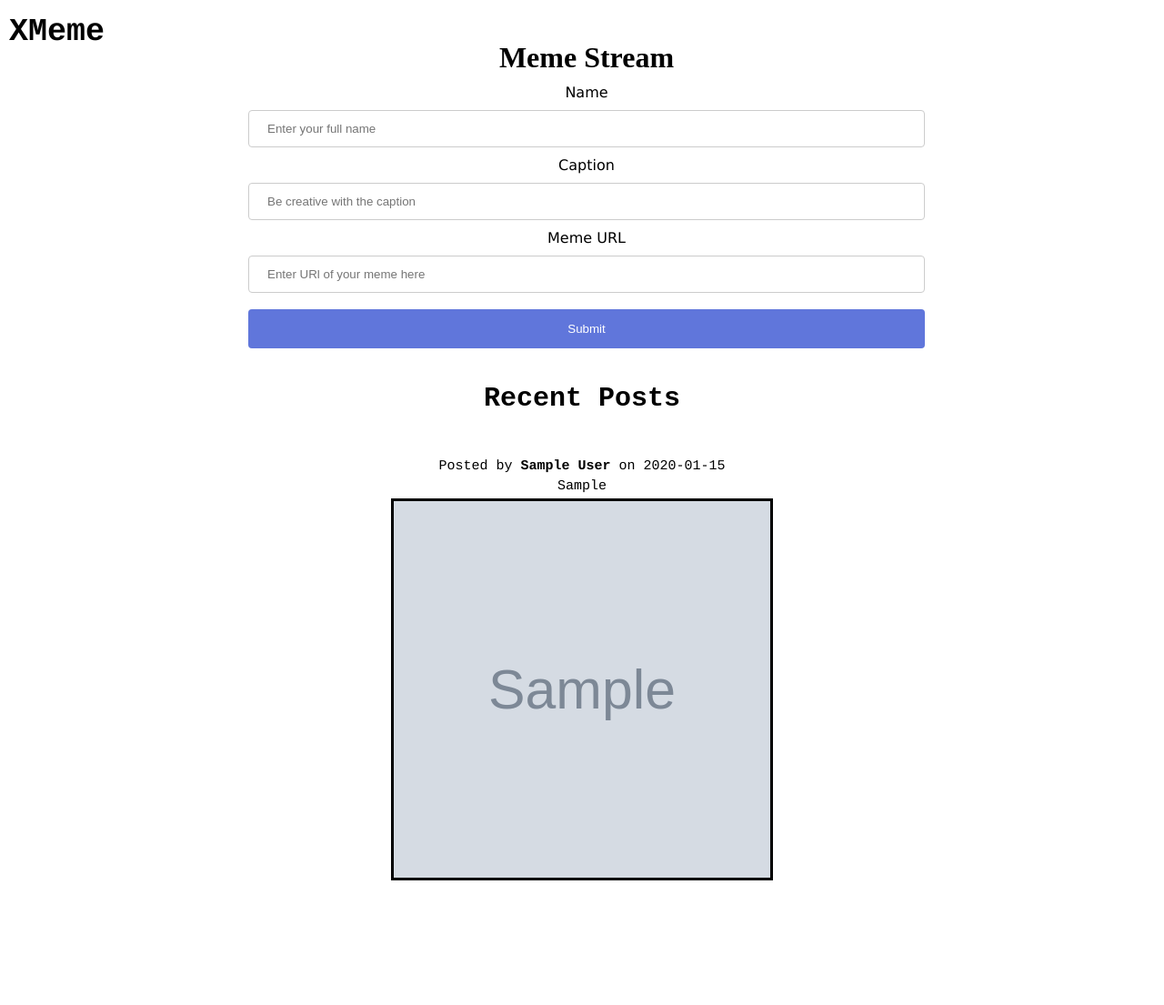
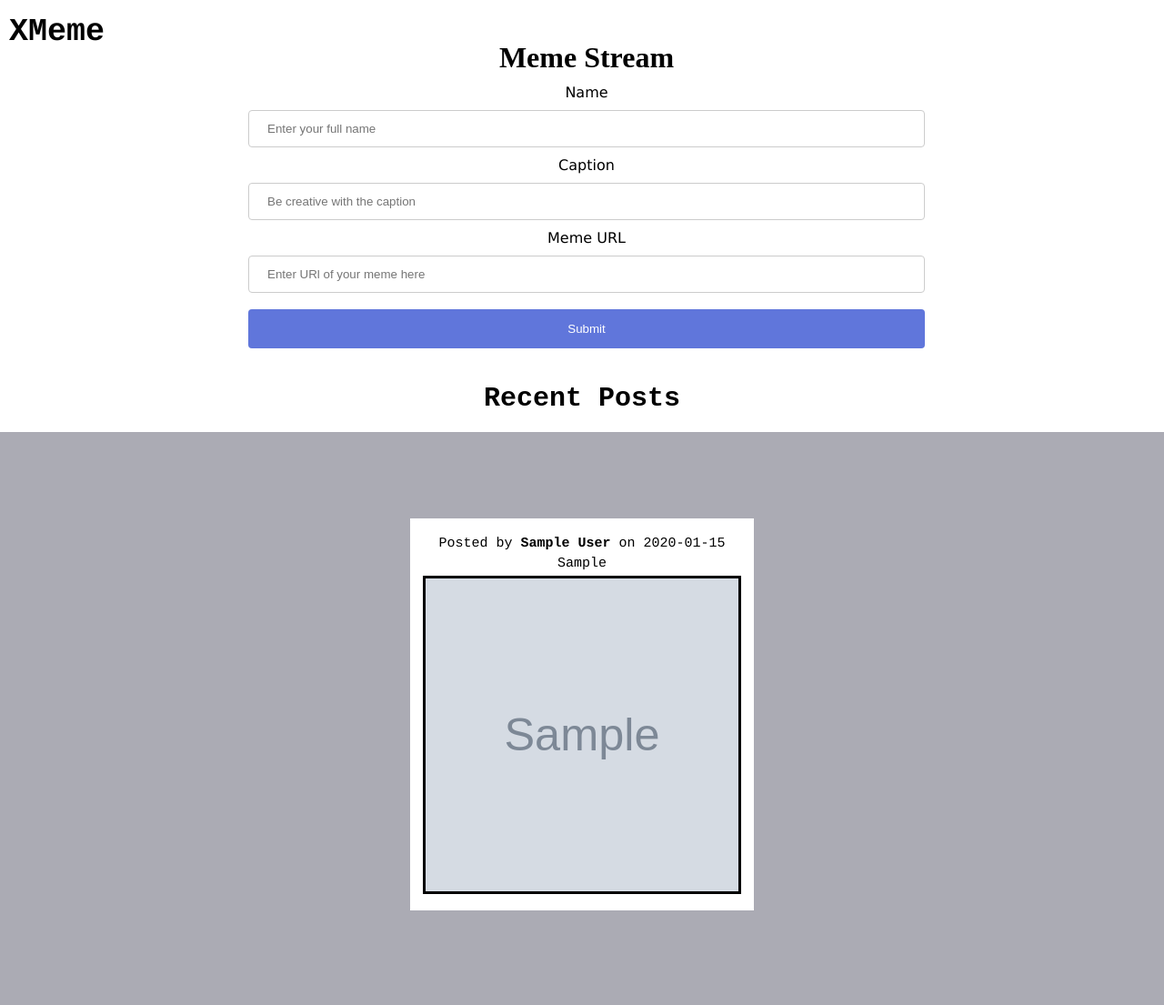
Before and after one commit to debjit31/Xmemes, a Flask app: page / in a window 1280 px wide. Shown: the whole page at 91% size. After the commit the page ends 1001 px from the top, so only its background shows below. Run offline with Flask 2, Linux system fonts and the light colour scheme; tables that the repository leaves empty hold one stand-in row (values such as "Sample post"); grey boxes marked "Sample" are stand-in pictures; some libraries are stand-ins or nearby versions.

Commit message:
UI Changes

```diff
--- a/static/css/home.css
+++ b/static/css/home.css
@@ -4,8 +4,8 @@
     box-sizing: border-box;
 }
 img{
-    width : 420px;
-    height : 420px;
+    width : 350px;
+    height : 350px;
     border : 3px solid black;
 }
 .pro-header{
@@ -83,29 +83,33 @@ cursor: pointer;
     margin-top : 10px;
 }
 .flex-container{
-    padding : 0px 25px;
+    overflow:scroll;
+    height: 620px;
+    background-color: #ABABB4;
     display: flex;
-    flex-wrap : wrap;
-    justify-content: center;
-    width : 100%;
-    height: 630px;
-    overflow:scroll;
+    flex-wrap: wrap;
+    justify-content: space-evenly;
+    align-items : center
 }
 .post-item{
-    padding : 4px 4px;
-    width : 100%;
+    background-color: white;
+    padding : 14px 14px;
+    width : fit-content;
     height: fit-content;
-    margin : 20px 15px 30px 15px;
+    margin : 10px 10px;
     text-align : center;
-    border-radius: 5px;
 }
 .author-name-and-date{
+    width: 350px;
+    word-wrap: normal;
     color : black;
     font-size : 15px;
     font-family: Courier;
     margin : 5px 0px;
 }
 .post-caption{
+    width: 350px;
+    word-wrap: normal;
     color : black;
     font-size : 15px;
     font-family: Courier;
```
